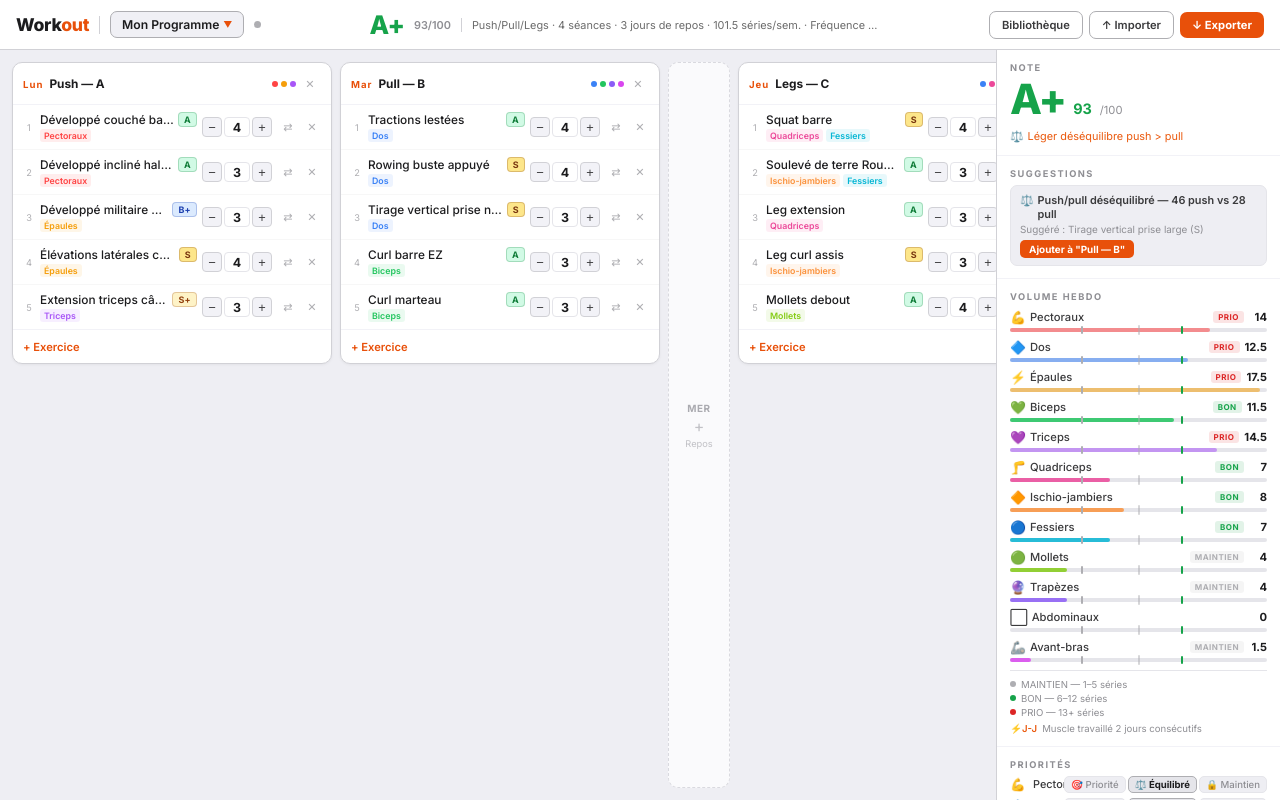
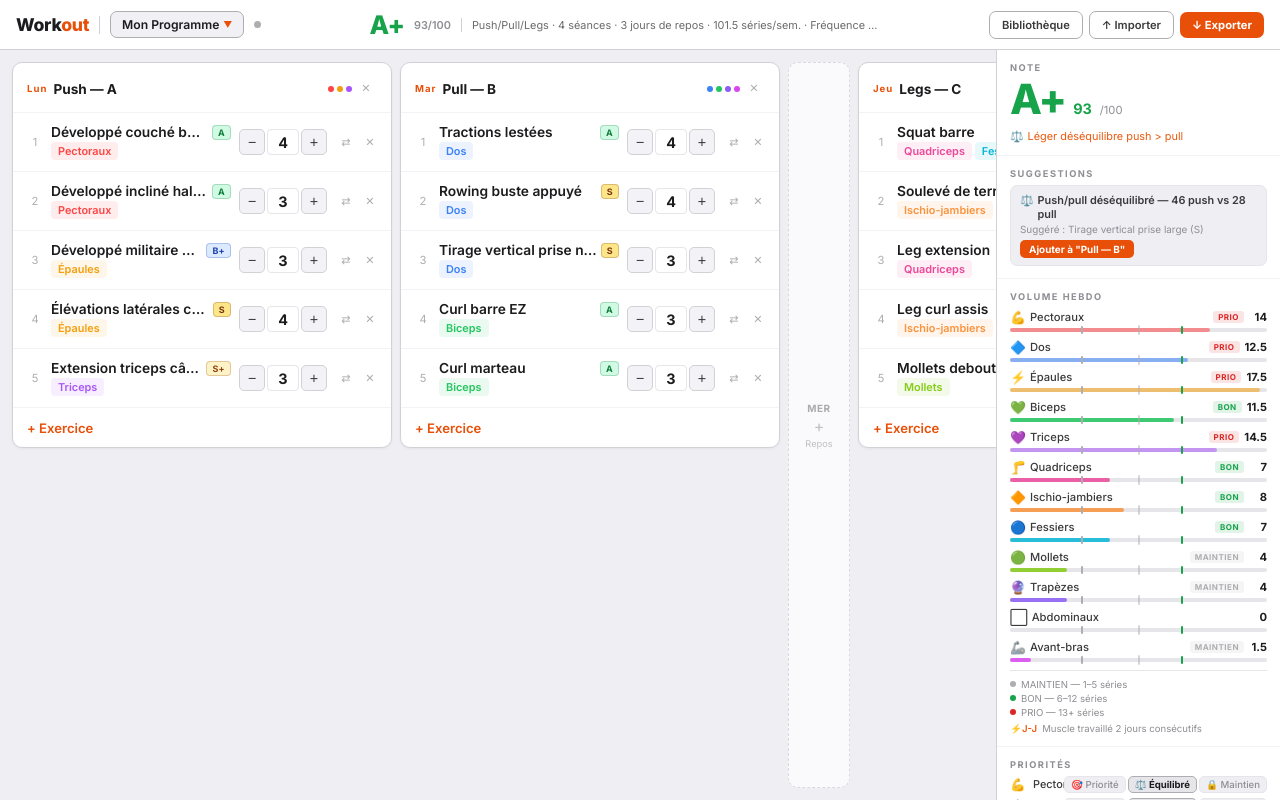
Before and after one commit to naxlamenax/workout-builder-light, a React (Vite) app: page / in a window 1280 px wide. Built offline with nearby package versions, Linux system fonts and the light colour scheme.

Commit message:
Add files via upload

```diff
--- a/src/App.jsx
+++ b/src/App.jsx
@@ -609,7 +609,7 @@ export default function WorkoutDashboard() {
         setActiveProgramId(s.activeProgramId ?? migrated[0].id);
       }
     } catch (_) {}
-    try { const s = JSON.parse(localStorage.getItem("workout-db")         || "null"); if (s) setDb(s); }         catch (_) {}
+    try { const s = JSON.parse(localStorage.getItem("workout-db") || "null"); if (s) setDb(d => ({ ...EXERCISE_DB, ...s })); } catch (_) {}
     try { const s = JSON.parse(localStorage.getItem("workout-priorities") || "null"); if (s) setPriorities(p => ({...p,...s})); } catch (_) {}
   }, []);
 
@@ -995,7 +995,7 @@ export default function WorkoutDashboard() {
                           onDragOver={e => e.preventDefault()}
                           onDrop={e => { e.stopPropagation(); onDrop(session.id, idx2); }}>
 
-                          <span style={{ fontSize:"0.58rem", color:C.textGhost, width:12, flexShrink:0, textAlign:"center" }}>{idx2+1}</span>
+                          <span style={{ fontSize:"0.7rem", color:C.textGhost, width:16, flexShrink:0, textAlign:"center" }}>{idx2+1}</span>
 
                           <div style={{ flex:1, minWidth:0 }}>
                             <div style={{ display:"flex", alignItems:"center", gap:4 }}>
@@ -1007,8 +1007,8 @@ export default function WorkoutDashboard() {
                             {exData && (
                               <div style={{ display:"flex", gap:3, marginTop:2, flexWrap:"wrap" }}>
                                 {exData.primary.map(m => (
-                                  <span key={m} style={{ fontSize:"0.55rem", fontWeight:600, padding:"1px 4px",
-                                    borderRadius:3, background:MUSCLE_COLOR[m]+"18", color:MUSCLE_COLOR[m] }}>{m}</span>
+                                  <span key={m} style={{ fontSize:"0.68rem", fontWeight:600, padding:"2px 7px",
+                                    borderRadius:4, background:MUSCLE_COLOR[m]+"18", color:MUSCLE_COLOR[m] }}>{m}</span>
                                 ))}
                               </div>
                             )}
@@ -1587,10 +1587,10 @@ const CSS = `
   .rest-slot:hover .rest-text { color:#E8500A; }
 
   /* ── Session column ── */
-  .session-col { flex-shrink:0; width:320px; background:#FFFFFF; border-radius:10px; border:1.5px solid #D1D1D6; display:flex; flex-direction:column; box-shadow:0 1px 3px rgba(0,0,0,0.05); align-self:flex-start; }
+  .session-col { flex-shrink:0; width:380px; background:#FFFFFF; border-radius:10px; border:1.5px solid #D1D1D6; display:flex; flex-direction:column; box-shadow:0 1px 3px rgba(0,0,0,0.05); align-self:flex-start; }
   .session-col.btb-warning { border-color:#EA580C; }
-  .col-header { display:flex; align-items:center; gap:6px; padding:9px 10px 8px; border-bottom:1px solid #F2F2F7; flex-shrink:0; min-height:42px; }
-  .session-name { font-size:0.74rem; font-weight:700; color:#1C1C1E; flex:1; min-width:0; overflow:hidden; text-overflow:ellipsis; white-space:nowrap; cursor:pointer; }
+  .col-header { display:flex; align-items:center; gap:6px; padding:12px 14px 10px; border-bottom:1px solid #F2F2F7; flex-shrink:0; min-height:50px; }
+  .session-name { font-size:0.85rem; font-weight:700; color:#1C1C1E; flex:1; min-width:0; overflow:hidden; text-overflow:ellipsis; white-space:nowrap; cursor:pointer; }
   .session-name:hover { color:#E8500A; }
   .rename-input { flex:1; background:transparent; border:none; border-bottom:2px solid #E8500A; font-family:inherit; font-size:0.74rem; font-weight:700; color:#1C1C1E; outline:none; padding-bottom:1px; min-width:0; }
   .col-del-btn { background:none; border:none; color:#AEAEB2; font-size:0.7rem; cursor:pointer; padding:2px 4px; border-radius:4px; min-width:22px; min-height:22px; display:flex; align-items:center; justify-content:center; transition:all 0.1s; }
@@ -1598,16 +1598,16 @@ const CSS = `
 
   /* ── Exercise row ── */
   .ex-list { display:flex; flex-direction:column; }
-  .ex-row { display:flex; align-items:center; gap:5px; padding:7px 8px 7px 10px; border-bottom:1px solid #F7F7F7; cursor:grab; transition:background 0.1s; }
+  .ex-row { display:flex; align-items:center; gap:8px; padding:11px 10px 11px 14px; border-bottom:1px solid #F2F2F7; cursor:grab; transition:background 0.1s; }
   .ex-row:last-of-type { border-bottom:none; }
   .ex-row:hover { background:#FAFAFA; }
-  .ex-name { font-size:0.74rem; font-weight:500; color:#1C1C1E; white-space:nowrap; overflow:hidden; text-overflow:ellipsis; flex:1; cursor:pointer; }
+  .ex-name { font-size:0.86rem; font-weight:600; color:#1C1C1E; white-space:nowrap; overflow:hidden; text-overflow:ellipsis; flex:1; cursor:pointer; }
   .ex-name:hover { color:#E8500A; }
 
   /* Sets — inline input */
-  .sets-btn { width:20px; height:20px; background:#F2F2F7; border:1px solid #D1D1D6; border-radius:4px; cursor:pointer; font-size:0.8rem; display:flex; align-items:center; justify-content:center; color:#3A3A3C; flex-shrink:0; transition:all 0.1s; }
+  .sets-btn { width:26px; height:26px; background:#F2F2F7; border:1px solid #D1D1D6; border-radius:5px; cursor:pointer; font-size:0.9rem; display:flex; align-items:center; justify-content:center; color:#3A3A3C; flex-shrink:0; transition:all 0.1s; }
   .sets-btn:hover { background:#E8500A; border-color:#E8500A; color:#fff; }
-  .sets-input { width:26px; height:20px; text-align:center; border:1px solid #E5E5EA; border-radius:4px; font-family:inherit; font-size:0.78rem; font-weight:700; color:#1C1C1E; background:transparent; outline:none; padding:0; -moz-appearance:textfield; }
+  .sets-input { width:32px; height:26px; text-align:center; border:1px solid #E5E5EA; border-radius:4px; font-family:inherit; font-size:0.9rem; font-weight:700; color:#1C1C1E; background:transparent; outline:none; padding:0; -moz-appearance:textfield; }
   .sets-input:focus { border-color:#E8500A; background:#FFF3EE; }
   .sets-input::-webkit-inner-spin-button, .sets-input::-webkit-outer-spin-button { -webkit-appearance:none; }
 
@@ -1616,7 +1616,7 @@ const CSS = `
   .ex-btn:hover { background:#F2F2F7; color:#3A3A3C; }
   .ex-btn.del:hover { background:#FFF0F0; color:#EF4444; }
 
-  .add-ex-btn { display:flex; align-items:center; gap:5px; padding:8px 10px; font-family:inherit; font-size:0.7rem; font-weight:600; color:#E8500A; background:none; border:none; border-top:1px solid #F2F2F7; cursor:pointer; width:100%; min-height:34px; transition:background 0.1s; }
+  .add-ex-btn { display:flex; align-items:center; gap:6px; padding:11px 14px; font-family:inherit; font-size:0.82rem; font-weight:600; color:#E8500A; background:none; border:none; border-top:1px solid #F2F2F7; cursor:pointer; width:100%; min-height:40px; transition:background 0.1s; }
   .add-ex-btn:hover { background:#FFF3EE; }
 
   /* ── Analysis panel ── */
```
